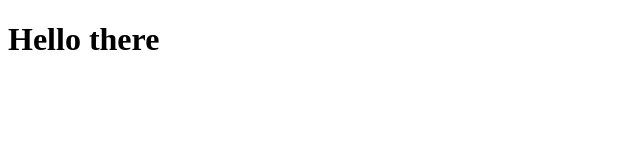
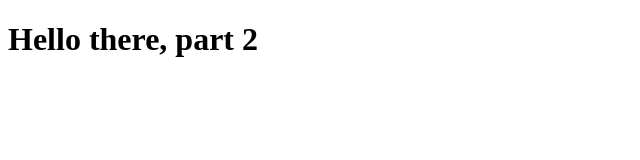
Before and after one commit to derrinc/hello-world-app, a plain HTML site: page index.html in a window 1280 px wide. Shown: the whole page, without its empty margins (0-640 px from the left). Drawn offline with Linux system fonts and the light colour scheme.

Commit message:
Update index.html
Testing cloud build pipeline

```diff
--- a/index.html
+++ b/index.html
@@ -6,6 +6,6 @@
     <title>Hello World</title>
 </head>
 <body>
-    <h1>Hello there</h1>
+    <h1>Hello there, part 2</h1>
 </body>
 </html>
```
